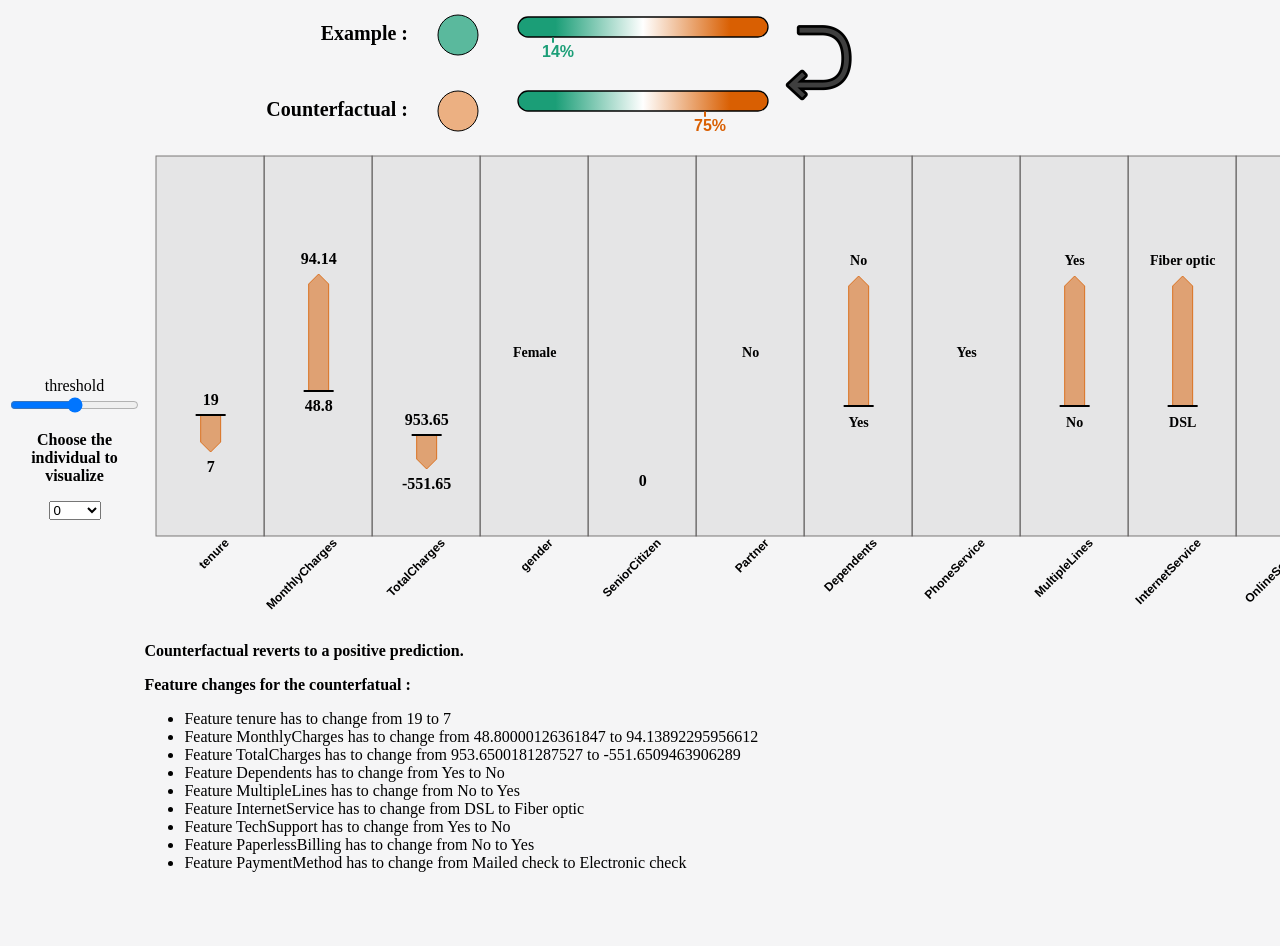
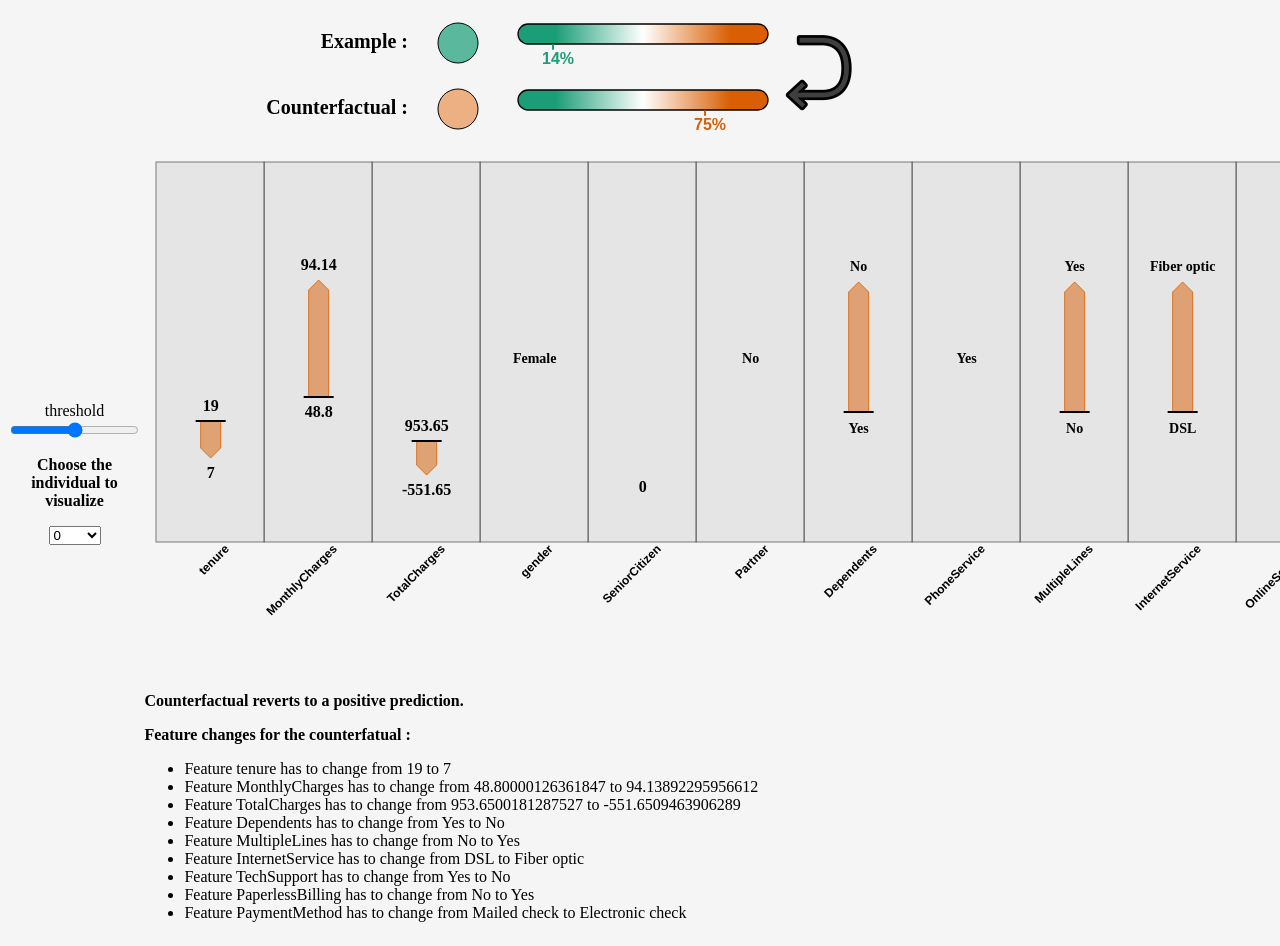
Before and after one commit to fwallyn1/counterfactualViz, a Flask app: page / in a window 1280 px wide. Shown: the part 88-1034 px from the top of the page. Before the commit the page ends 960 px from the top, so only its background shows below. Run offline with Flask 2, Linux system fonts and the light colour scheme.

Commit message:
line + scroll height ok

```diff
--- a/static/css/style.css
+++ b/static/css/style.css
@@ -23,7 +23,7 @@ header
 #d3
 {
     overflow-x: scroll;
-    /* height: 700px; */
+    /*  height: 700px; */
 
 }
 
@@ -40,6 +40,7 @@ background-color: rgba(207,208,210,.2);
     flex-direction:column ;
     justify-self: start;
     width: 100%;
+    justify-content: space-around;
 }
 
 #header-container
@@ -73,12 +74,13 @@ background-color: rgba(207,208,210,.2);
     width:260px;
     display: flex;
     flex-direction: column;
-    justify-content: space-between;
+    justify-content: space-around;
 }
 #fleche img
 {
     width: 100px;
     height: 100px;
+    transform: translate(0px, 10px);
 }
 
 #choice-id
@@ -96,5 +98,5 @@ background-color: rgba(207,208,210,.2);
 {
     display: flex;
     flex-direction : column;
-    justify-content: space-between;
+    justify-content: space-around;
 }
--- a/static/js/main_graph.js
+++ b/static/js/main_graph.js
@@ -73,7 +73,7 @@ function d3Chart(data,id_indiv,data_info){
     var col = data.col
     // construct svg
     var svg = d3.select('#d3')
-    .attr("height",height)
+    .style("height",height+50)
     .append("svg")
     .attr("width", width)
     .attr("height", height)
```
